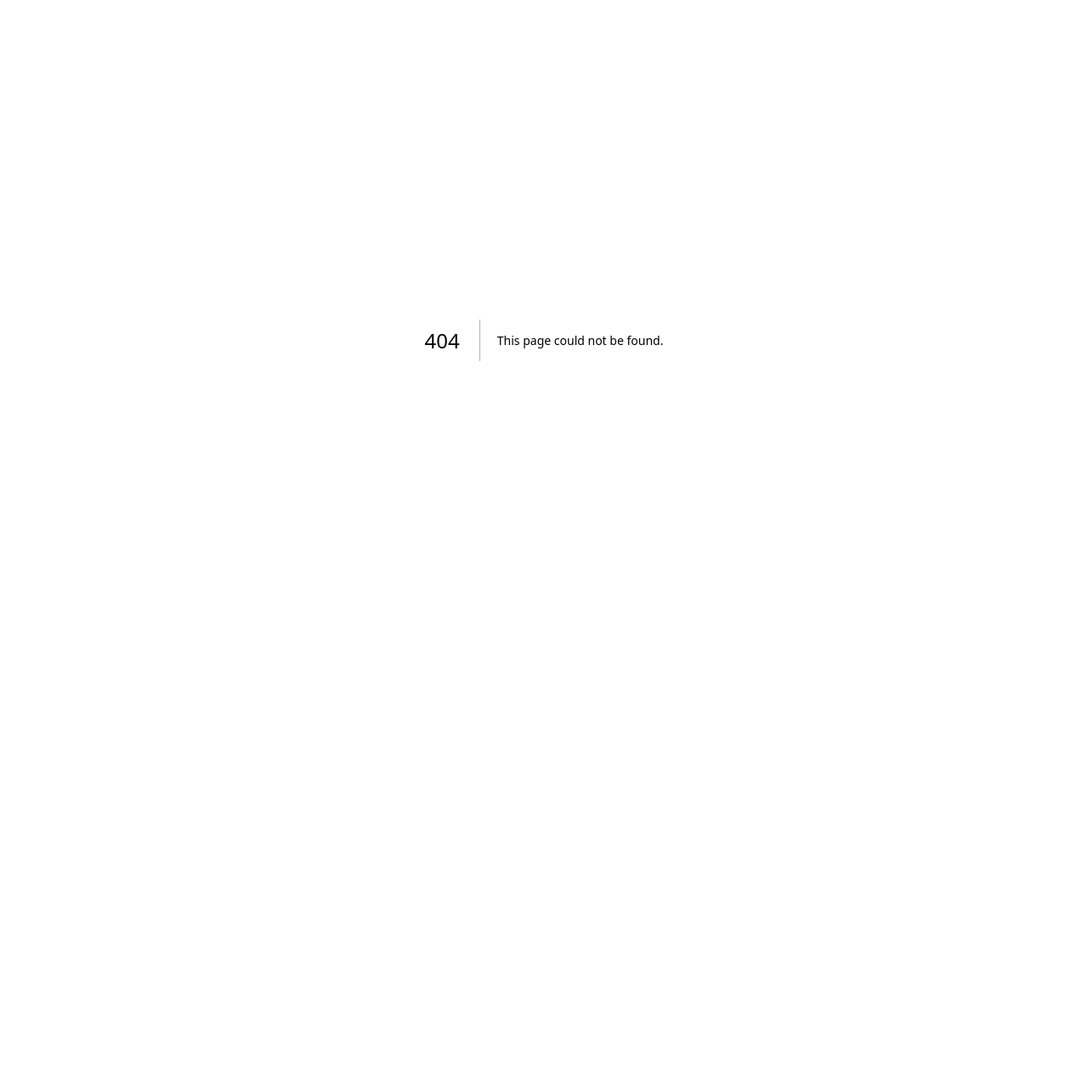
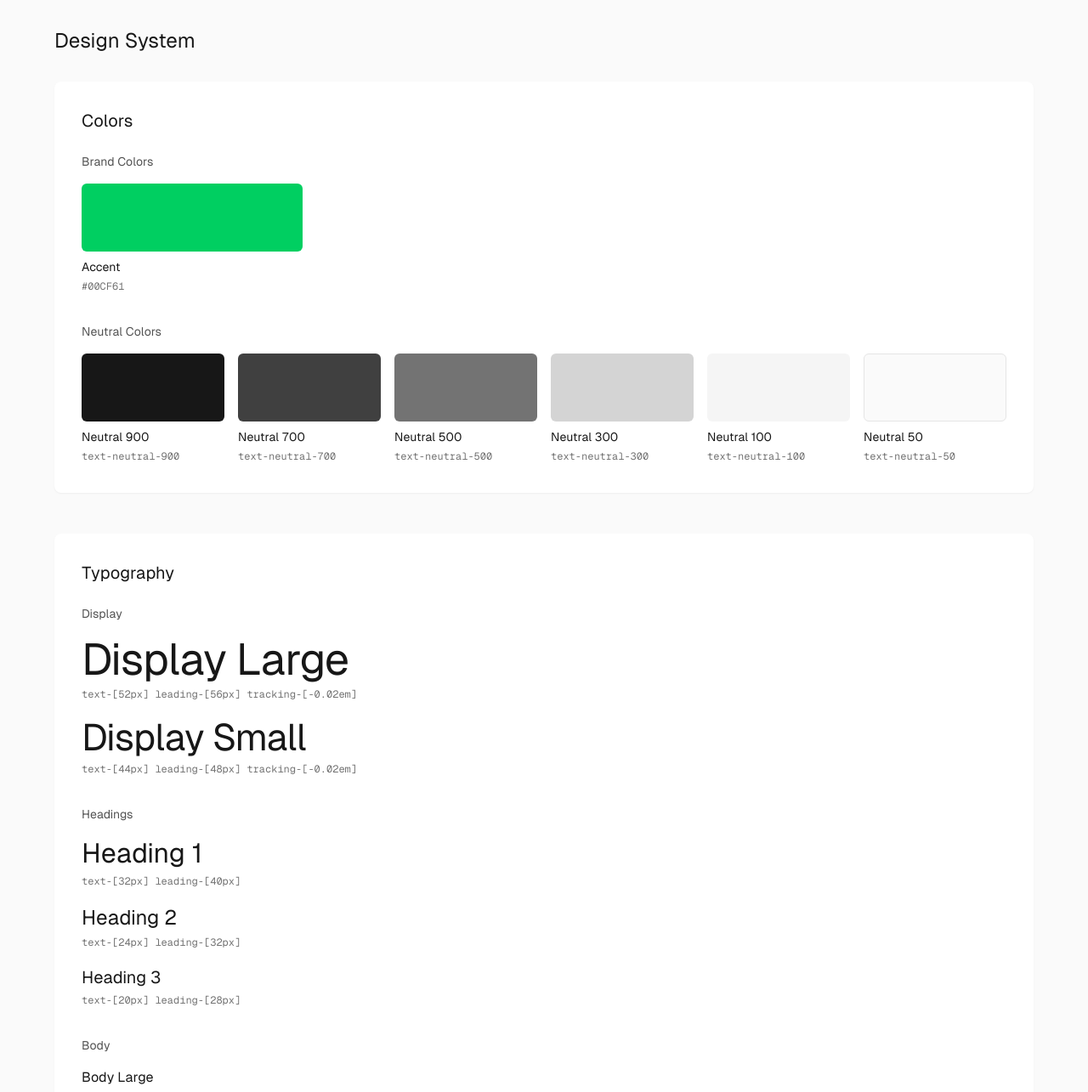
Before and after one commit to Argindewanto/srisandang, a Next.js app: page /admin/design-system in a window 1280 px wide. Before the commit this address had no page. Shown: the top 1285 px of the page at 85% size. Before the commit the page ends 800 px from the top, so only its background shows below. Built offline with nearby package versions, Linux system fonts and the light colour scheme.

Commit message:
create design system completed

```diff
--- /dev/null
+++ b/src/app/admin/design-system/page.tsx
@@ -0,0 +1,140 @@
+'use client';
+
+export default function DesignSystem() {
+  return (
+    <div className="min-h-screen p-8 bg-neutral-50">
+      <div className="max-w-6xl mx-auto">
+        <h1 className="text-2xl mb-8 text-neutral-900">Design System</h1>
+
+        {/* Colors Section */}
+        <section className="mb-12 bg-white p-8 rounded-lg shadow-sm">
+          <h2 className="text-xl mb-6 text-neutral-900">Colors</h2>
+          <div className="space-y-8">
+            {/* Brand Colors */}
+            <div>
+              <h3 className="text-sm text-neutral-600 mb-4">Brand Colors</h3>
+              <div className="grid grid-cols-2 md:grid-cols-4 gap-4">
+                <div className="space-y-2">
+                  <div className="h-20 w-full bg-[#00CF61] rounded-md"></div>
+                  <p className="text-sm text-neutral-900">Accent</p>
+                  <code className="text-xs text-neutral-500">#00CF61</code>
+                </div>
+              </div>
+            </div>
+
+            {/* Neutral Colors */}
+            <div>
+              <h3 className="text-sm text-neutral-600 mb-4">Neutral Colors</h3>
+              <div className="grid grid-cols-2 md:grid-cols-6 gap-4">
+                <div className="space-y-2">
+                  <div className="h-20 w-full bg-neutral-900 rounded-md"></div>
+                  <p className="text-sm text-neutral-900">Neutral 900</p>
+                  <code className="text-xs text-neutral-500">text-neutral-900</code>
+                </div>
+                <div className="space-y-2">
+                  <div className="h-20 w-full bg-neutral-700 rounded-md"></div>
+                  <p className="text-sm text-neutral-900">Neutral 700</p>
+                  <code className="text-xs text-neutral-500">text-neutral-700</code>
+                </div>
+                <div className="space-y-2">
+                  <div className="h-20 w-full bg-neutral-500 rounded-md"></div>
+                  <p className="text-sm text-neutral-900">Neutral 500</p>
+                  <code className="text-xs text-neutral-500">text-neutral-500</code>
+                </div>
+                <div className="space-y-2">
+                  <div className="h-20 w-full bg-neutral-300 rounded-md"></div>
+                  <p className="text-sm text-neutral-900">Neutral 300</p>
+                  <code className="text-xs text-neutral-500">text-neutral-300</code>
+                </div>
+                <div className="space-y-2">
+                  <div className="h-20 w-full bg-neutral-100 rounded-md"></div>
+                  <p className="text-sm text-neutral-900">Neutral 100</p>
+                  <code className="text-xs text-neutral-500">text-neutral-100</code>
+                </div>
+                <div className="space-y-2">
+                  <div className="h-20 w-full bg-neutral-50 rounded-md border border-neutral-200"></div>
+                  <p className="text-sm text-neutral-900">Neutral 50</p>
+                  <code className="text-xs text-neutral-500">text-neutral-50</code>
+                </div>
+              </div>
+            </div>
+          </div>
+        </section>
+
+        {/* Typography Section */}
+        <section className="mb-12 bg-white p-8 rounded-lg shadow-sm">
+          <h2 className="text-xl mb-6 text-neutral-900">Typography</h2>
+          <div className="space-y-8">
+            <div>
+              <h3 className="text-sm text-neutral-600 mb-4">Display</h3>
+              <div className="space-y-4">
+                <div>
+                  <p className="text-[52px] leading-[56px] tracking-[-0.02em] text-neutral-900">Display Large</p>
+                  <code className="text-xs text-neutral-500">text-[52px] leading-[56px] tracking-[-0.02em]</code>
+                </div>
+                <div>
+                  <p className="text-[44px] leading-[48px] tracking-[-0.02em] text-neutral-900">Display Small</p>
+                  <code className="text-xs text-neutral-500">text-[44px] leading-[48px] tracking-[-0.02em]</code>
+                </div>
+              </div>
+            </div>
+
+            <div>
+              <h3 className="text-sm text-neutral-600 mb-4">Headings</h3>
+              <div className="space-y-4">
+                <div>
+                  <p className="text-[32px] leading-[40px] text-neutral-900">Heading 1</p>
+                  <code className="text-xs text-neutral-500">text-[32px] leading-[40px]</code>
+                </div>
+                <div>
+                  <p className="text-[24px] leading-[32px] text-neutral-900">Heading 2</p>
+                  <code className="text-xs text-neutral-500">text-[24px] leading-[32px]</code>
+                </div>
+                <div>
+                  <p className="text-[20px] leading-[28px] text-neutral-900">Heading 3</p>
+                  <code className="text-xs text-neutral-500">text-[20px] leading-[28px]</code>
+                </div>
+              </div>
+            </div>
+
+            <div>
+              <h3 className="text-sm text-neutral-600 mb-4">Body</h3>
+              <div className="space-y-4">
+                <div>
+                  <p className="text-[16px] leading-[24px] text-neutral-900">Body Large</p>
+                  <code className="text-xs text-neutral-500">text-[16px] leading-[24px]</code>
+                </div>
+                <div>
+                  <p className="text-[14px] leading-[20px] text-neutral-900">Body Small</p>
+                  <code className="text-xs text-neutral-500">text-[14px] leading-[20px]</code>
+                </div>
+              </div>
+            </div>
+          </div>
+        </section>
+
+        {/* Components Section */}
+        <section className="mb-12 bg-white p-8 rounded-lg shadow-sm">
+          <h2 className="text-xl mb-6 text-neutral-900">Components</h2>
+          <div className="space-y-8">
+            {/* Buttons */}
+            <div>
+              <h3 className="text-sm text-neutral-600 mb-4">Buttons</h3>
+              <div className="flex flex-wrap gap-4">
+                <button className="px-4 py-2 bg-[#00CF61] text-white rounded-md hover:bg-[#00b754] transition-colors">
+                  Primary Button
+                </button>
+                <button className="px-4 py-2 border border-neutral-200 text-neutral-700 rounded-md hover:bg-neutral-50 transition-colors">
+                  Secondary Button
+                </button>
+                <button className="px-4 py-2 text-[#00CF61] hover:bg-neutral-50 rounded-md transition-colors">
+                  Text Button
+                </button>
+              </div>
+            </div>
+          </div>
+        </section>
+      </div>
+    </div>
+  );
+}
--- a/src/app/admin/page.tsx
+++ b/src/app/admin/page.tsx
@@ -17,12 +17,20 @@ export default function AdminDashboard() {
       <div className="max-w-4xl mx-auto">
         <div className="flex justify-between items-center mb-8">
           <h1 className="text-2xl font-bold">Admin Dashboard</h1>
+          <div className="flex gap-4">
+            <button
+              onClick={() => router.push('/admin/design-system')}
+              className="px-4 py-2 bg-indigo-600 text-white rounded hover:bg-indigo-700"
+            >
+              Design System
+            </button>
             <button
               onClick={handleLogout}
               className="px-4 py-2 bg-red-600 text-white rounded hover:bg-red-700"
             >
               Logout
             </button>
+          </div>
         </div>
 
         <div className="grid grid-cols-1 md:grid-cols-2 gap-6">
```
Lines whose indentation alone changed are shown as unchanged.
